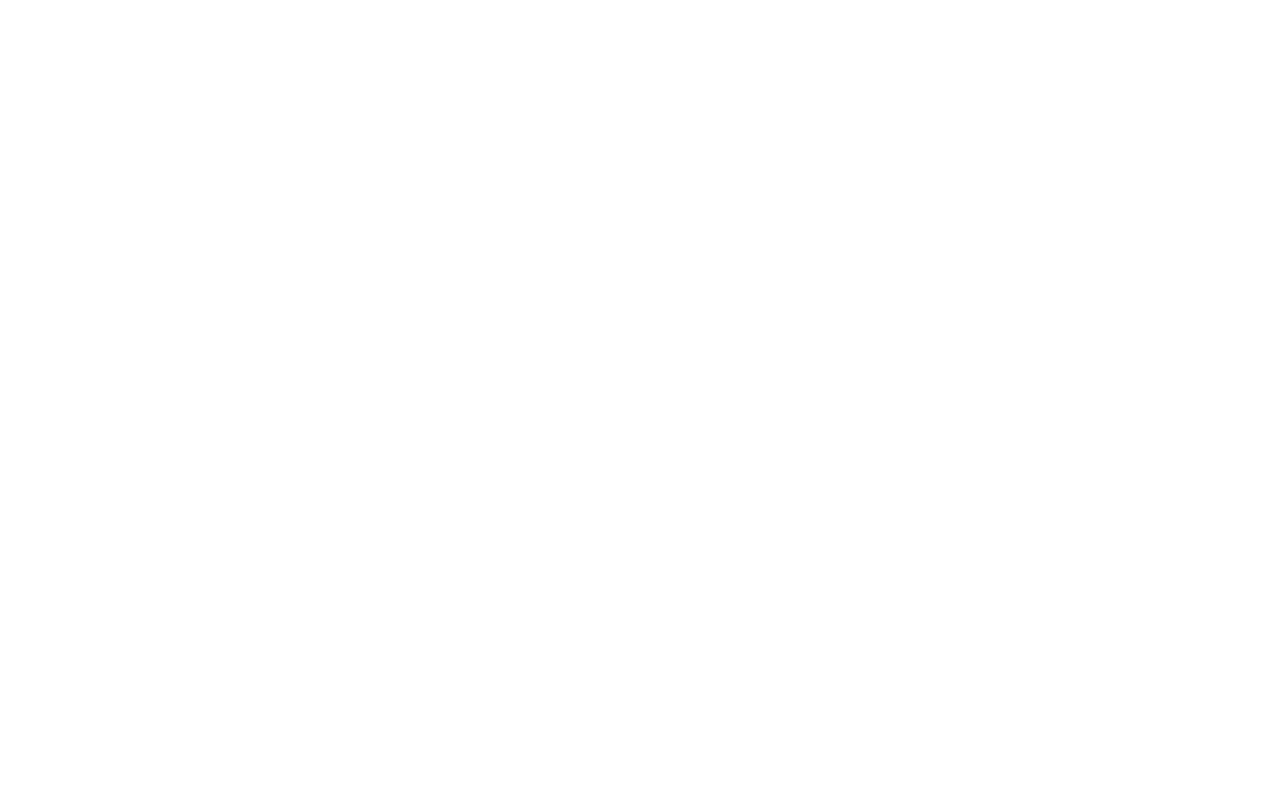
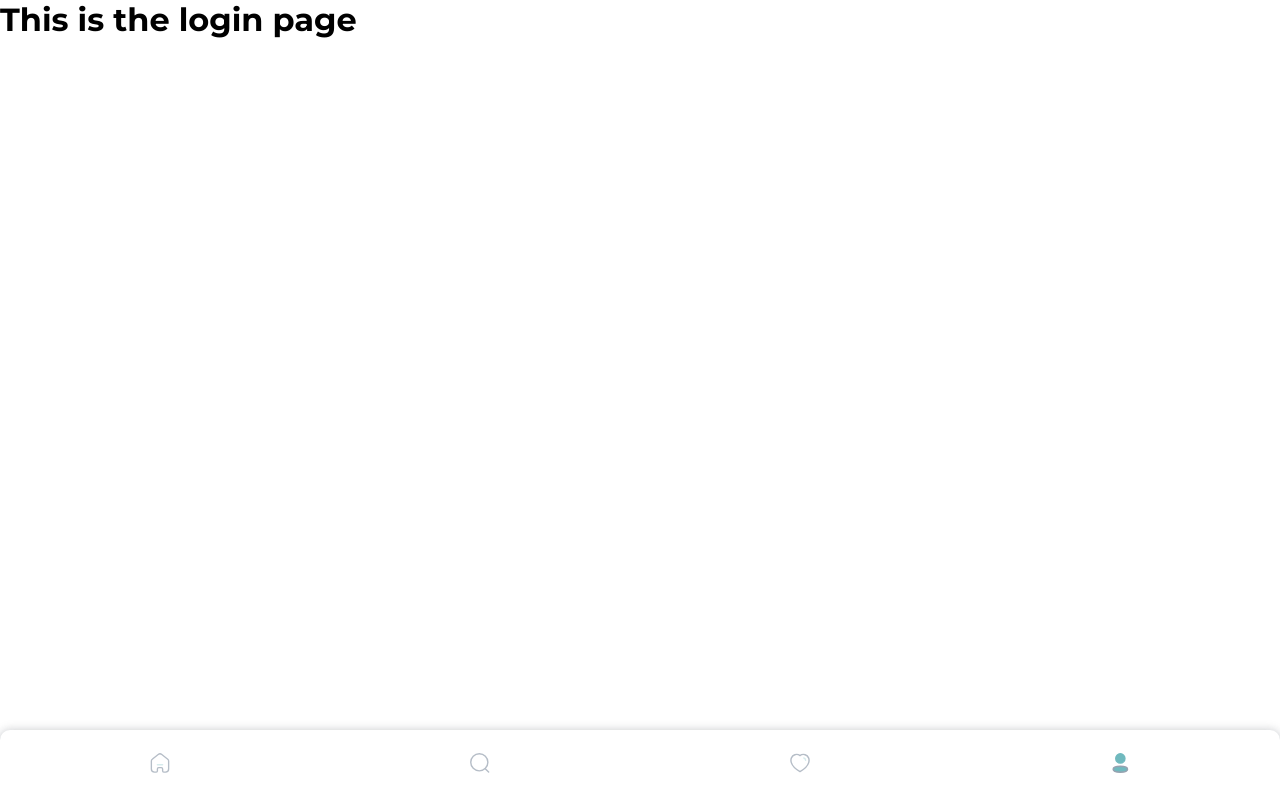
Before and after one commit to Matthew7991/Tasty, a React (Vite) app: page /login in a window 1280 px wide. Before the commit this address had no page. Built offline with nearby package versions, Linux system fonts and the light colour scheme.

Commit message:
fixed stroke active search icon; added pages for profile

```diff
--- a/src/App.jsx
+++ b/src/App.jsx
@@ -7,7 +7,9 @@ import SplashScreen from "./components/pages/SpashScreen/SplashScreen"
 import Details from "./components/pages/Details/Details"
 import Categories from "./components/pages/Categories/Categories"
 import Home from "./components/pages/Home/Home"
-
+import Login from "./components/pages/Login/Login"
+import Register from "./components/pages/Register/Register"
+import Favorites from "./components/pages/Favorites/Favorites"
 
 function App() {
   return (
@@ -32,11 +34,23 @@ function App() {
           />
           <Route
             path="/categories"
-            element={<Categories/>}
+            element={<Categories />}
           />
           <Route
             path="/details/:mealID"
             element={<Details />}
+          />
+          <Route
+            path="/login"
+            element={<Login />}
+          />
+          <Route
+            path="/register"
+            element={<Register />}
+          />
+          <Route
+            path="/favorites"
+            element={<Favorites />}
           />
         </Routes>
       </BrowserRouter>
--- /dev/null
+++ b/src/components/pages/Favorites/Favorites.jsx
@@ -0,0 +1,15 @@
+import React from "react"
+import Navbar from "../../shared/Navbar/Navbar"
+
+function Favorites() {
+  return (
+    <>
+      <main>
+        <h1>Here are your favorites</h1>
+      </main>
+      <Navbar />
+    </>
+  )
+}
+
+export default Favorites
--- /dev/null
+++ b/src/components/pages/Login/Login.jsx
@@ -0,0 +1,15 @@
+import React from "react"
+import Navbar from "../../shared/Navbar/Navbar"
+
+function Login() {
+  return (
+    <>
+      <main>
+        <h1>This is the login page</h1>
+      </main>
+      <Navbar />
+    </>
+  )
+}
+
+export default Login
--- /dev/null
+++ b/src/components/pages/Register/Register.jsx
@@ -0,0 +1,15 @@
+import React from "react"
+import Navbar from "../../shared/Navbar/Navbar"
+
+function Register() {
+  return (
+    <>
+      <main>
+        <h1>This is the Register page</h1>
+      </main>
+      <Navbar />
+    </>
+  )
+}
+
+export default Register
--- a/src/components/shared/Navbar/Navbar.css
+++ b/src/components/shared/Navbar/Navbar.css
@@ -27,7 +27,7 @@
 .navbar a.active svg {
   opacity: 1;
   fill: #70b9be;
-  stroke: none;
+  stroke: #70b9be;
 }
 
 @media (max-width: 768px) {
--- a/src/components/shared/Navbar/Navbar.jsx
+++ b/src/components/shared/Navbar/Navbar.jsx
@@ -58,7 +58,7 @@ const Navbar = () => {
           </g>
         </svg>
       </NavLink>
-      <NavLink to="/">
+      <NavLink to="/favorites">
         <svg
           width="21"
           height="20"
@@ -78,6 +78,7 @@ const Navbar = () => {
             <path
               id="Stroke 3"
               d="M14.5 4.7002C15.57 5.0462 16.326 6.0012 16.417 7.1222"
+              stroke="#C6E3E5"
               strokeWidth="1.5"
               strokeLinecap="round"
               strokeLinejoin="round"
@@ -85,7 +86,7 @@ const Navbar = () => {
           </g>
         </svg>
       </NavLink>
-      <NavLink to="/">
+      <NavLink to="/login">
         <svg
           width="17"
           height="20"
@@ -119,4 +120,4 @@ const Navbar = () => {
   )
 }
 
-export default Navbar;
+export default Navbar
```
